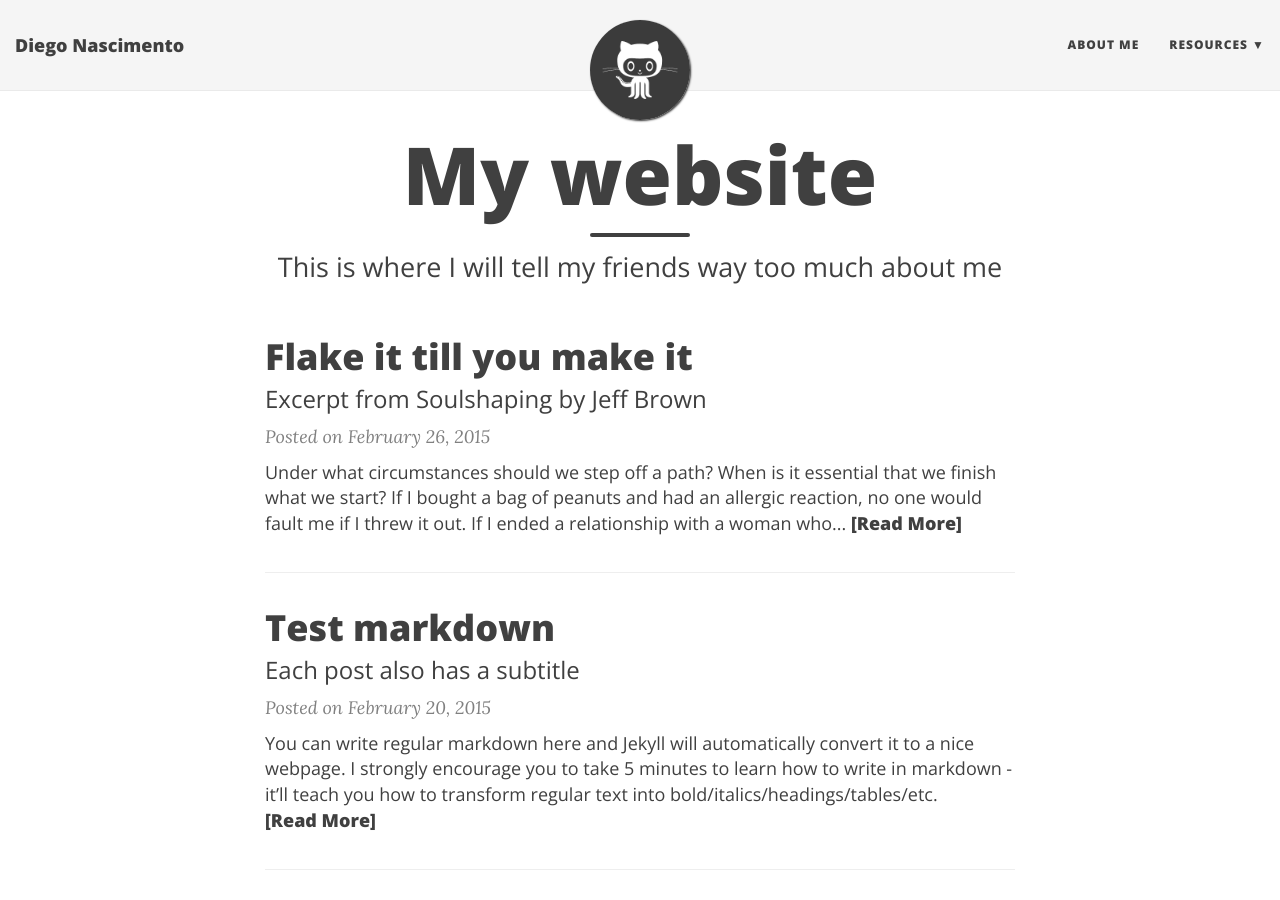
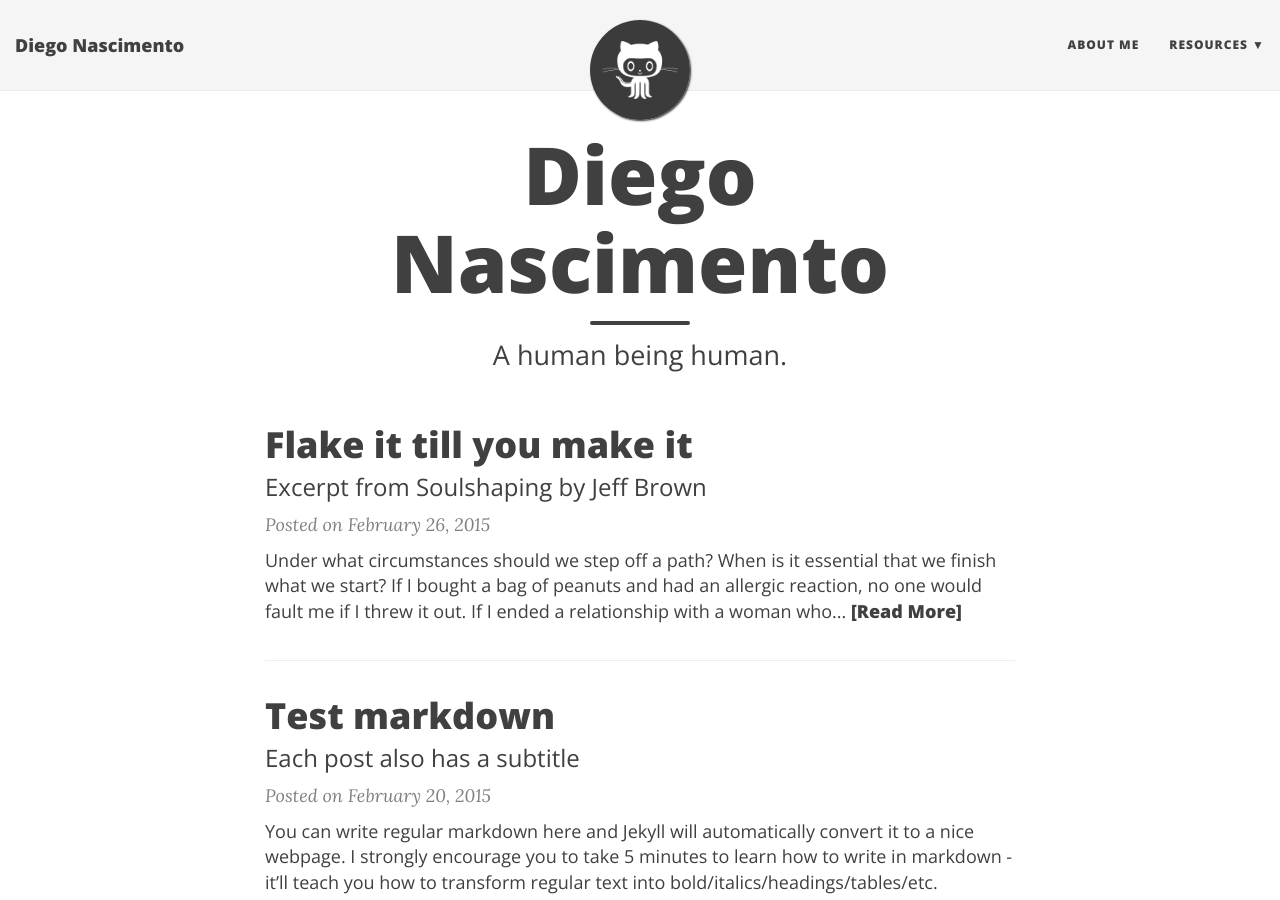
Before and after one commit to diegonvs/legacy-diegonvs.github.io, a Jekyll site: the page built from index.html, in a window 1280 px wide and 900 px high. Built offline with Jekyll 4.4.1, drawn with Linux system fonts in a browser that asks for light colours; nearby versions of some CDN libraries; the list of posts is cut into pages by our own code.

Commit message:
random commit message

```diff
--- a/index.html
+++ b/index.html
@@ -1,7 +1,7 @@
 ---
 layout: page
-title: My website
-subtitle: This is where I will tell my friends way too much about me
+title: Diego Nascimento
+subtitle: A human being human.
 use-site-title: true
 ---
 
```
